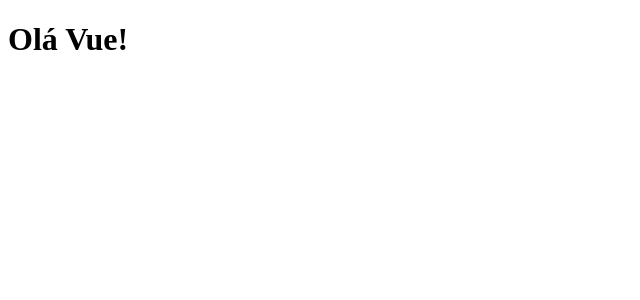
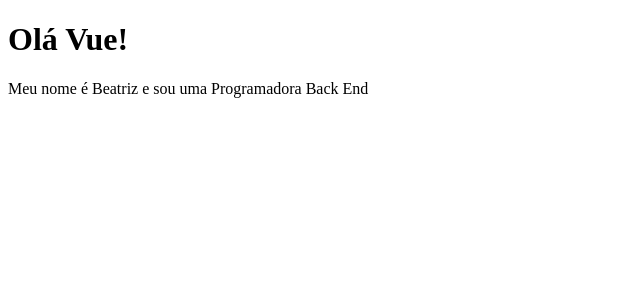
Before and after one commit to beatrizdaddea/Curso-Vue3, a Vue app in the folder Hora-Codar/Aula 3 - Vue CLI/2_projeto_vue/: page / in a window 1280 px wide. Shown: the top 300 px of the page, without its empty margins (0-640 px from the left). Built offline with nearby package versions, Linux system fonts and the light colour scheme.

Commit message:
dados em componentes

```diff
--- a/Hora-Codar/Aula 3 - Vue CLI/2_projeto_vue/src/components/PrimeiroComponente.vue
+++ b/Hora-Codar/Aula 3 - Vue CLI/2_projeto_vue/src/components/PrimeiroComponente.vue
@@ -1,11 +1,18 @@
 <template>
-    <h1>Olá Vue!</h1>
+    <div>
+      <h1>Olá Vue!</h1>
+      <p>Meu nome é {{ nome }} e sou uma {{ profissao }}</p>
+    </div>
   </template>
 
   <script>
-
   export default {
     name: 'PrimeiroComponente',
+    data() {
+      return {
+        nome: "Beatriz",
+        profissao: "Programadora Back End"
+      }
+    }
   }
-
   </script>
```
